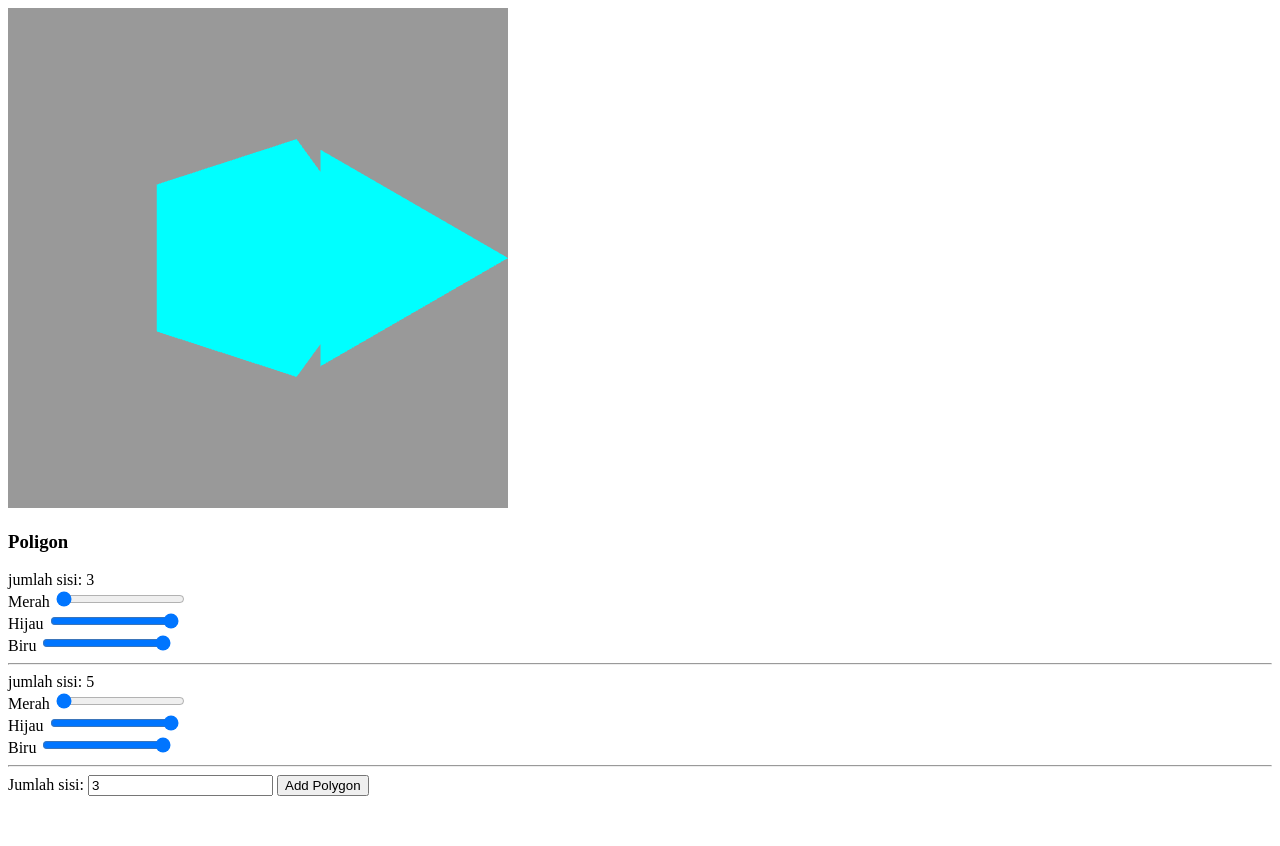
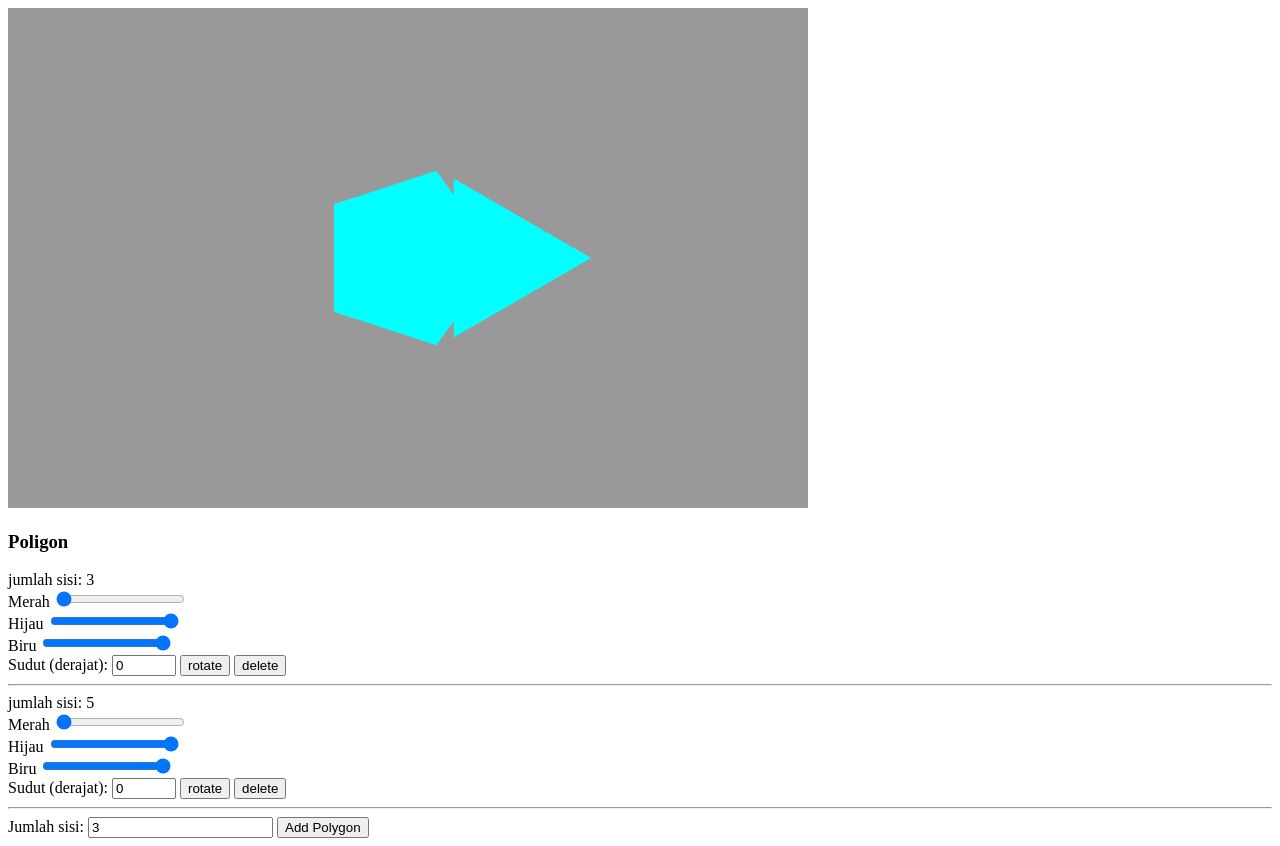
Before and after one commit to hasnaroihan/tugas1-grafkom, a plain HTML site: page simple.html in a window 1280 px wide. Before the commit the page ends 804 px from the top, so only its background shows below. Drawn offline with Linux system fonts and the light colour scheme.

Commit message:
tambah fitur hapus dan rotasi poligon

```diff
--- a/glsimple.js
+++ b/glsimple.js
@@ -104,15 +104,9 @@ gl.useProgram(glProgram);
 
 function get_projection(angle, a, zMin, zMax) {
     var ang = Math.tan((angle*.5)*Math.PI/180);//angle*.5
-    // return [
-    //     0.5/ang, 0 , 0, 0,
-    //     0, 0.5*a/ang, 0, 0,
-    //     0, 0, -(zMax+zMin)/(zMax-zMin), -1,
-    //     0, 0, (-2*zMax*zMin)/(zMax-zMin), 0
-    // ];
     return [
-        1, 0 , 0, 0,
-        0, 1, 0, 0,
+        0.5/ang, 0 , 0, 0,
+        0, 0.5*a/ang, 0, 0,
         0, 0, -(zMax+zMin)/(zMax-zMin), -1,
         0, 0, (-2*zMax*zMin)/(zMax-zMin), 0
     ];
@@ -123,7 +117,7 @@ var mov_matrix = [1,0,0,0, 0,1,0,0, 0,0,1,0, 0,0,0,1];
 var view_matrix = [1,0,0,0, 0,1,0,0, 0,0,1,0, 0,0,0,1];
 
 //translating z
-view_matrix[14] = view_matrix[14]-2; //zoom
+view_matrix[14] = view_matrix[14]-6; //zoom
 
 function translateView(dx, dy) {
     mov_matrix[12] += dx;
@@ -173,12 +167,12 @@ var mouseDown = function(e) {
         let y = e.clientY - rect.top;
         cursorX = -(x - rect.width/2)*scale*2/rect.width;
         cursorY = -(y - rect.height/2)*scale*2/rect.height;
-        console.log(cursorX+','+cursorY);
+        // console.log(cursorX+','+cursorY);
         invView = inverse(view_matrix);
         invProj = inverse(proj_matrix);
         invMov = inverse(mov_matrix);
         realPos = mul(mul(mul(invMov,invView),invProj),[cursorX, cursorY, 0, 0])
-        console.log(realPos)
+        // console.log(realPos)
         nearestVertex(realPos[0], -realPos[1]);
         oldCursorX = cursorX;
         oldCursorY = cursorY;
@@ -189,6 +183,7 @@ var mouseDown = function(e) {
 var mouseUp = function(e){
     // drag = false;
     move = false;
+    poligons[selectedPoligon.index].updateAnchor();
     // translatePolygon(poligons[1],[cursorX - oldCursorX, - cursorY + oldCursorY,0])
     // dataVertex = new Float32Array(poligons[1].vertex);
     // dataColor = new Float32Array(poligons[1].color);
--- a/poligon.js
+++ b/poligon.js
@@ -109,6 +109,10 @@ function loadPoligonControl() {
             <input type="range" id="blue-${i}" min="0" max="100" value="${pol.color[2]*100}" onmousemove="for (let j = 0; j < poligons[${i}].sides; j++) {
                 poligons[${i}].color[j*3+2] = document.getElementById('blue-${i}').value/100;;
             }"><br>
+            <label for="angle-${i}">Sudut (derajat):</label>
+            <input type="number" id="angle-${i}" name="sides" min="0" max="360" value="0">
+            <button onclick="rotatePolygon(poligons[${i}],document.getElementById('angle-${i}').value*2*Math.PI/360)">rotate</button>
+            <button onclick="poligons.splice(${i},1);loadPoligonControl();">delete</button>
             <hr>
         </div>`
         i++;
--- a/simple.html
+++ b/simple.html
@@ -7,7 +7,7 @@
     <title>Grafika Komputer</title>
 </head>
 <body>
-    <canvas id="canvas" height="500" width="500"></canvas>
+    <canvas id="canvas" height="500" width="800"></canvas>
     <div id="uiContainer">
     <div id="poligon">
     </div>
```
